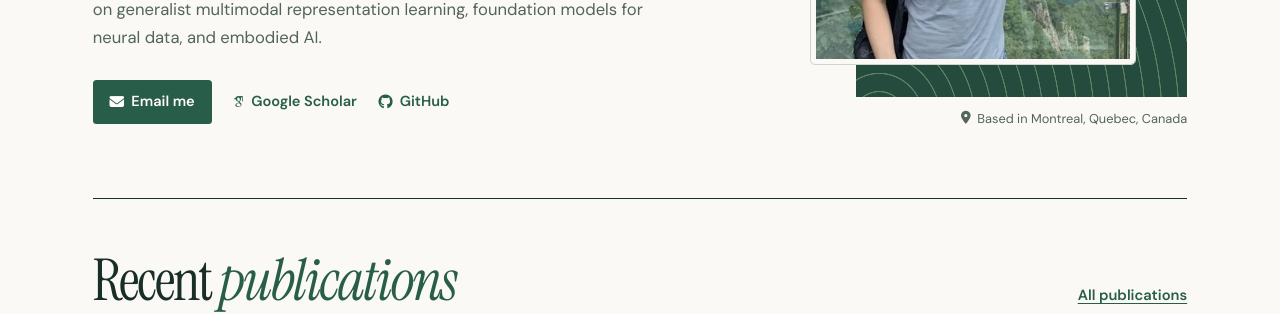
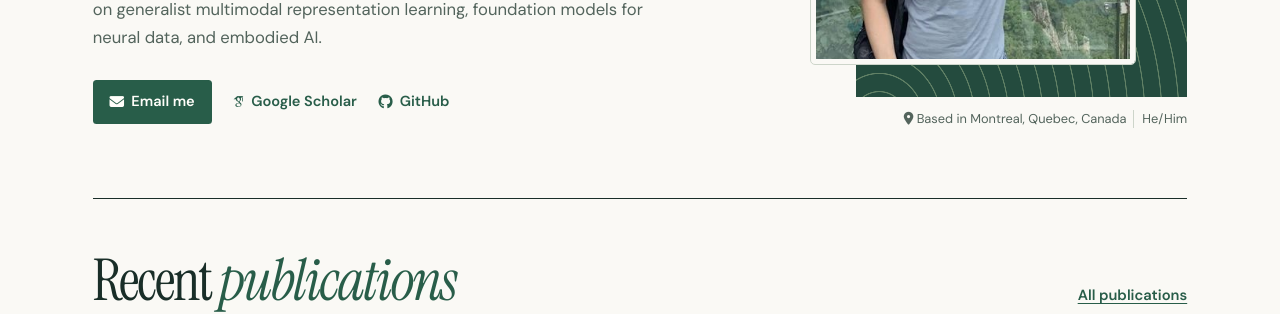
Before and after one commit to Pingsheng-NeuroAI/Pingsheng-NeuroAI.github.io, a Jekyll site: the page built from _pages/about.md, in a window 1280 px wide. Shown: the part 394-708 px from the top of the page. Built offline with Jekyll 4.4.1, drawn with Linux system fonts in a browser that asks for light colours; some web fonts are replaced.

Commit message:
Retain profile pronouns in the portrait caption

```diff
--- a/_layouts/profile.html
+++ b/_layouts/profile.html
@@ -23,7 +23,10 @@ layout: default
       <div class="profile-portrait-plate">
         <img src="{{ site.author.avatar | prepend: '/images/' | relative_url }}" alt="{{ site.author.name }}" width="400" height="400" fetchpriority="high">
       </div>
-      {% if site.author.location %}<figcaption><i class="fa-solid fa-location-dot" aria-hidden="true"></i>Based in {{ site.author.location }}</figcaption>{% endif %}
+      <figcaption>
+        {% if site.author.location %}<span><i class="fa-solid fa-location-dot" aria-hidden="true"></i> Based in {{ site.author.location }}</span>{% endif %}
+        {% if site.author.pronouns %}<span>{{ site.author.pronouns }}</span>{% endif %}
+      </figcaption>
     </figure>
   </section>
 
--- a/_sass/_profile.scss
+++ b/_sass/_profile.scss
@@ -218,6 +218,7 @@ a:focus-visible, button:focus-visible, summary:focus-visible {
 }
 .profile-portrait figcaption {
   display: flex;
+  flex-wrap: wrap;
   align-items: center;
   justify-content: flex-end;
   gap: .42rem;
@@ -225,6 +226,7 @@ a:focus-visible, button:focus-visible, summary:focus-visible {
   font: normal .8rem/1.4 var(--profile-sans);
   color: var(--profile-muted);
 }
+.profile-portrait figcaption span + span { border-left: 1px solid var(--profile-rule); padding-left: .5rem; }
 .profile-recent, .profile-background {
   border-top: 1px solid var(--profile-ink);
   padding-block: clamp(2rem, 4vw, 3.3rem);
```
